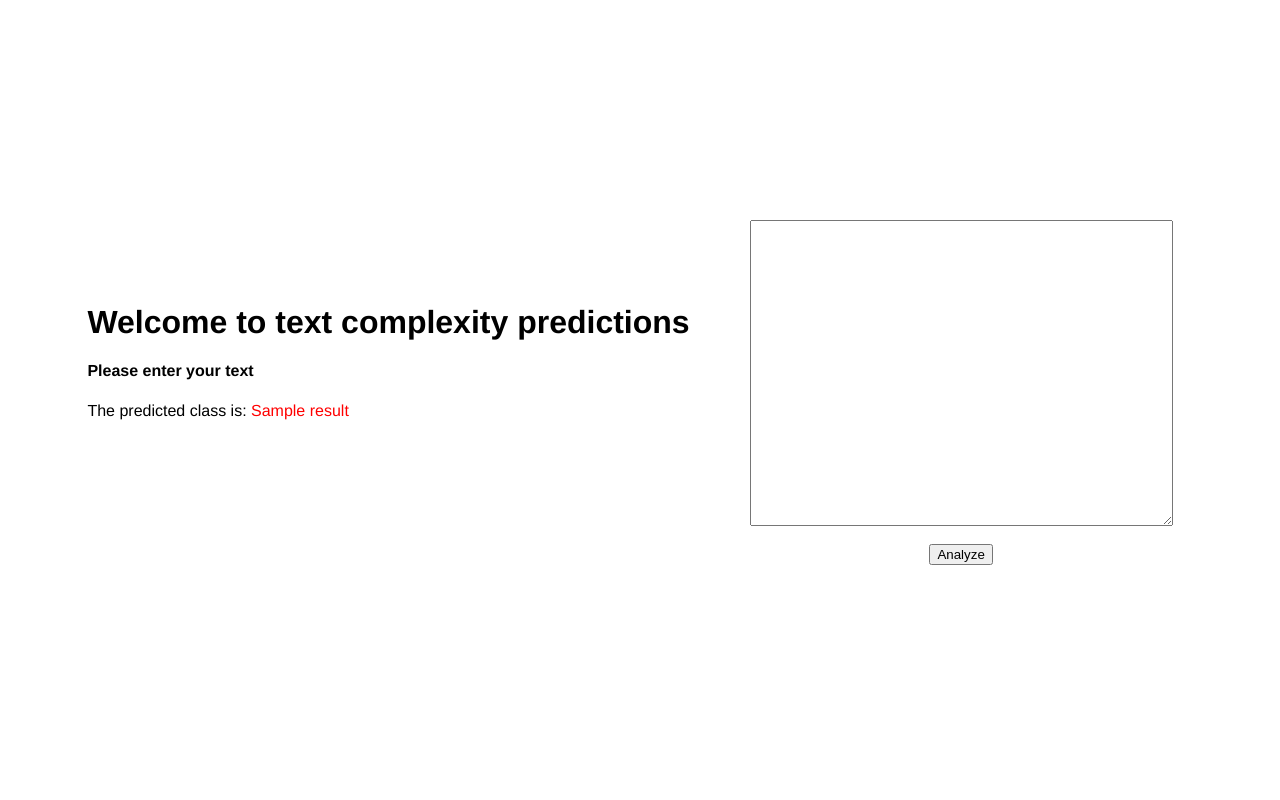
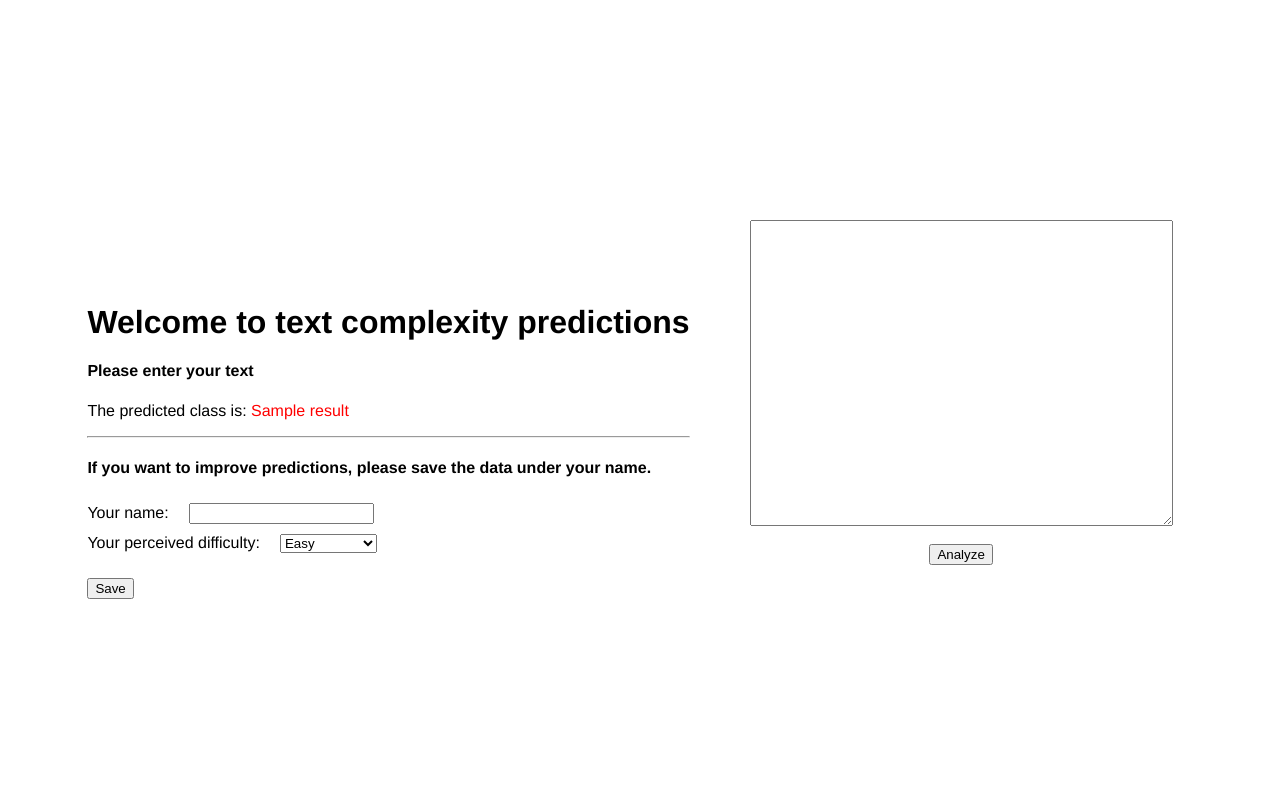
Before and after one commit to bathientran/text-comprehension, a Flask app: template templates/home.html in a window 1280 px wide. Run offline with Flask 2, Linux system fonts and the light colour scheme; the template is opened without the code that fills it: values that come from a table or form of the project are taken from there, most other values are stand-ins (such as "Sample title", 1, 10 or a date in 2020).

Commit message:
Updating application

```diff
--- a/app.py
+++ b/app.py
@@ -1,6 +1,6 @@
-from flask import Flask, render_template, session, redirect, url_for, session
+from flask import Flask, render_template, session, redirect, url_for, session, request
 from flask_wtf import FlaskForm
-from wtforms import TextAreaField,SubmitField
+from wtforms import TextAreaField,SubmitField,StringField, SelectField
 from wtforms.validators import NumberRange
 
 import numpy as np
@@ -44,6 +44,11 @@ text_model = models.load_model("new_model.h5")
 # Now create a WTForm Class
 # Lots of fields available:
 # http://wtforms.readthedocs.io/en/stable/fields.html
+class InfoForm(FlaskForm):
+    name = StringField('name')
+    perception = SelectField('difficulty', choices=[('easy','Easy'),('intermediate','Intermediate'),('hard','Hard')])
+    save = SubmitField('Save')
+
 class TextForm(FlaskForm):
     input_text = TextAreaField('input_text')
 
@@ -52,20 +57,27 @@ class TextForm(FlaskForm):
 
 @app.route('/', methods = ['GET', 'POST'])
 def index():
-
+    print(session.get('submitted',None))
+    analyzed = request.args.get('analyzed')
     # Create instance of the form.
     form = TextForm()
+    form_2 = InfoForm()
     # If the form is valid on submission (we'll talk about validation next)
-    if form.validate_on_submit():
+    if form.validate_on_submit() and form.input_text.data != "":
         # Grab the data from the breed on the form.
-
+        session['text'] = form.input_text.data
+        session['submitted'] = True
         input_text = form.input_text.data
 
         result = return_prediction(model=text_model,text=input_text)
 
-        return render_template('home.html', form=form, result=result)
+        return render_template('home.html', form=form, form_2=form_2, result=result)
 
-    return render_template('home.html', form=form)
+    if form_2.validate_on_submit() and form_2.name != "" and form_2.perception != "":
+        session['submitted'] = False
+        return render_template('home.html', form=form, form_2=form_2)
+
+    return render_template('home.html', form=form, form_2=form_2)
 
 
 if __name__ == '__main__':
--- a/requirements.txt
+++ b/requirements.txt
@@ -1,6 +1,9 @@
 absl-py==0.11.0
+airtable-python-wrapper==0.15.2
 astunparse==1.6.3
+beautifulsoup4==4.9.3
 blis==0.7.4
+bs4==0.0.1
 cachetools==4.2.0
 catalogue==1.0.0
 certifi==2020.12.5
@@ -40,11 +43,13 @@ requests-oauthlib==1.3.0
 rsa==4.6
 scipy==1.5.4
 six==1.15.0
+soupsieve==2.2.1
 spacy==2.3.5
 srsly==1.0.5
 tensorboard==2.4.0
 tensorboard-plugin-wit==1.7.0
 tensorflow==2.4.0
+tensorflow-cpu==2.4.0
 tensorflow-estimator==2.4.0
 termcolor==1.1.0
 thinc==7.4.5
--- a/templates/home.html
+++ b/templates/home.html
@@ -1,21 +1,64 @@
-<div style="height:100%; width:100%; display:flex; justify-content: center; align-items: center;">
-    <div style="margin-right: 40px; height: 30%">
-        <h1 style="font-family:Helvetica">Welcome to text complexity predictions</h1>
-        <h4 style="font-family:Helvetica">Please enter your text</h4>
-        {% if result %}
-            <p style="font-family:Helvetica">The predicted class is:
-                <a style="color:red; font-family: Helvetica">
-                    {{result}}
-                </a>
-            </p>
-        {% endif %}
-    </div>
-    <form  method="POST" style="font-family:Helvetica; padding: 20px 20px; text-align: center;">
-        {# This hidden_tag is a CSRF security feature. #}
-        {{ form.hidden_tag() }}
-        {{form.input_text(rows='20',cols='50')}}
-        <br>
-        <br>
-        {{ form.submit() }}
+<div
+  style="
+    height: 100%;
+    width: 100%;
+    display: flex;
+    justify-content: center;
+    align-items: center;
+    font-family: Helvetica;
+  "
+>
+  <div style="margin-right: 40px; height: 30%">
+    <h1 style="font-family: Helvetica">
+      Welcome to text complexity predictions
+    </h1>
+    <h4 style="font-family: Helvetica">Please enter your text</h4>
+    {% if result %}
+    <p style="font-family: Helvetica">
+      The predicted class is:
+      <a style="color: red; font-family: Helvetica"> {{result}} </a>
+    </p>
+    <hr />
+    <h4>
+      If you want to improve predictions, please save the data under your name.
+    </h4>
+    <form method="POST" id="2">
+      {{ form_2.hidden_tag() }}
+      <div style="display: flex; align-items: center; height: 30px">
+        <span style="padding-right: 20px">Your name:</span>
+        {{form_2.name(form="2")}}
+      </div>
+      <div
+        style="
+          display: flex;
+          align-items: center;
+          height: 30px;
+          padding-bottom: 20px;
+        "
+      >
+        <span style="padding-right: 20px">Your perceived difficulty:</span>
+        {{form_2.perception(form="2")}}
+      </div>
+      {{form_2.save(form="2") }}
     </form>
+    {% if error %} {{error}} {% endif %}
+    <!-- <p>
+      How difficult did you find the text?
+      <a href="{{ url_for('index') }}"><button>Easy</button></a>
+      <a href="{{ url_for('index') }}"><button>Intermediate</button></a>
+      <a href="{{ url_for('index') }}"><button>Difficult</button></a>
+    </p> -->
+    {% endif %}
+  </div>
+  <form
+    id="1"
+    method="POST"
+    style="font-family: Helvetica; padding: 20px 20px; text-align: center"
+  >
+    {# This hidden_tag is a CSRF security feature. #} {{ form.hidden_tag() }}
+    {{form.input_text(rows='20',cols='50',form="1")}}
+    <br />
+    <br />
+    {{ form.submit(form="1") }}
+  </form>
 </div>
```
